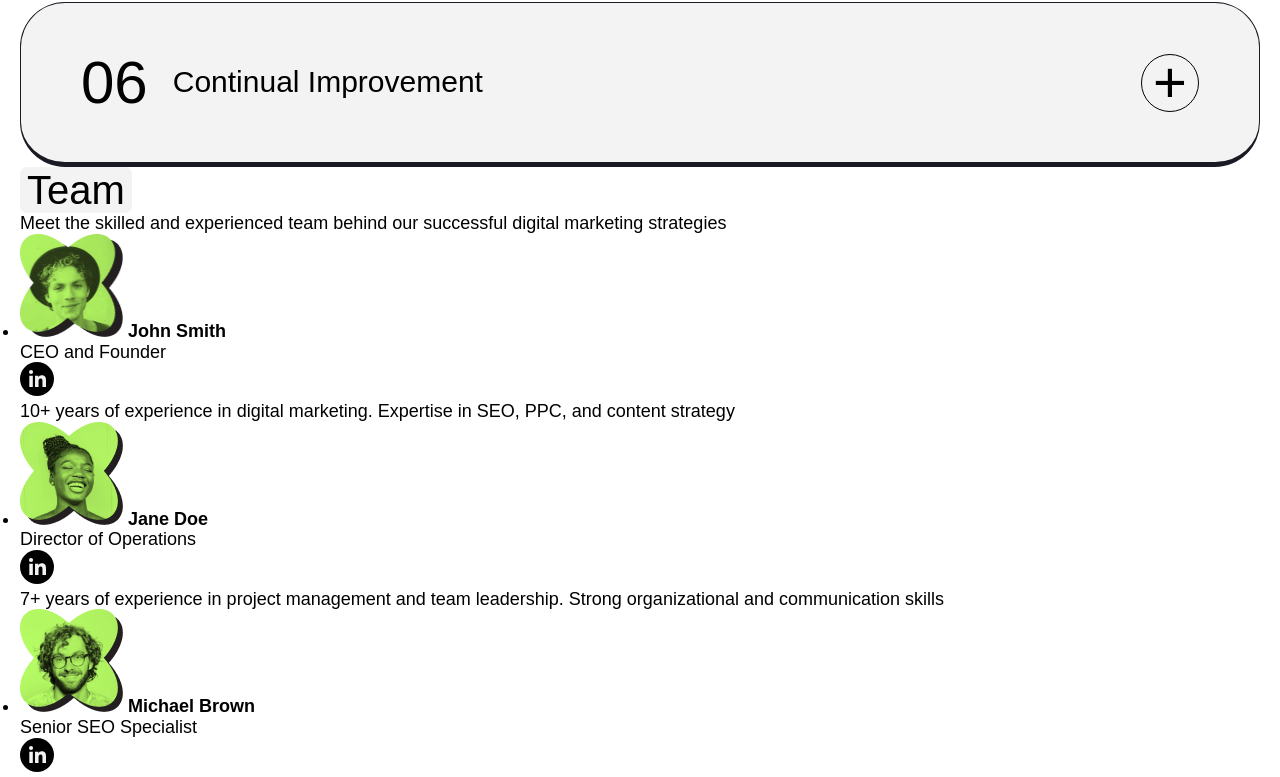
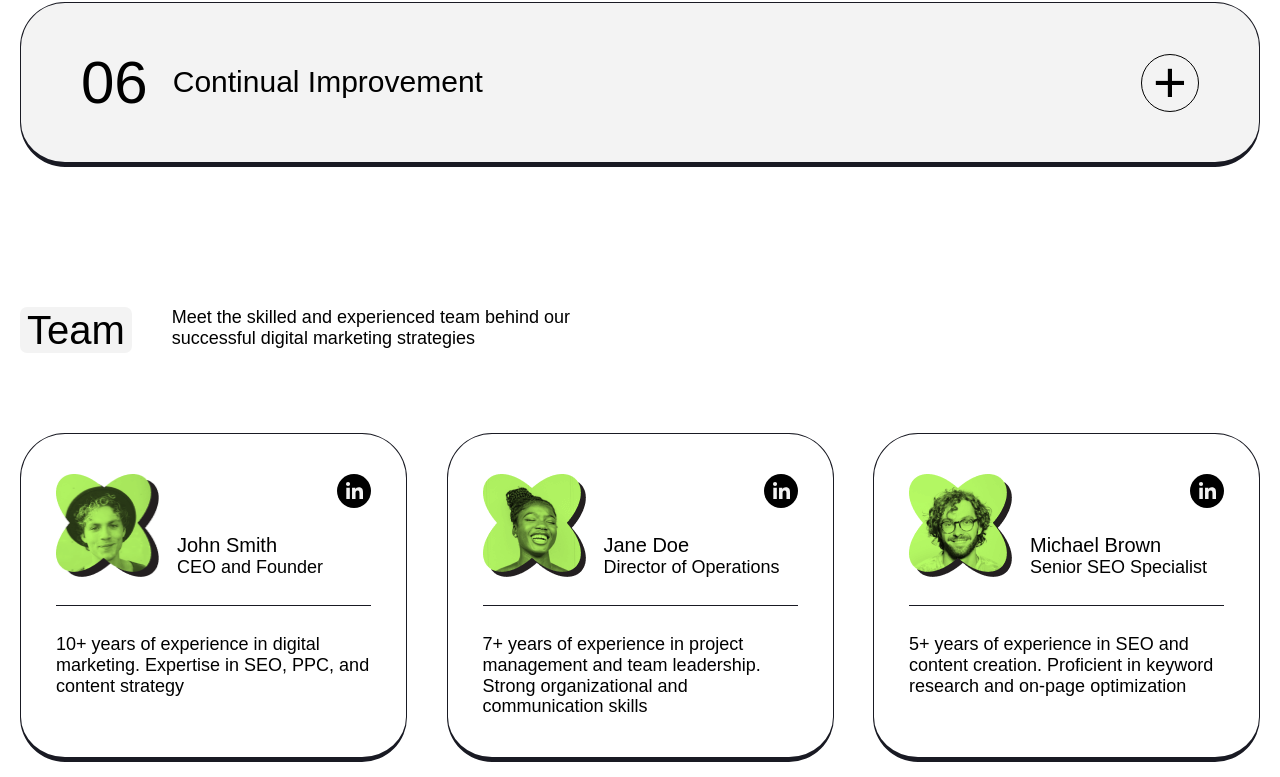
Before and after one commit to bekzodxudaybergenow/positivus-landing-page, a plain HTML site: page index.html in a window 1280 px wide. Shown: the part 4241-5018 px from the top of the page. Drawn offline with nearby package versions, Linux system fonts and the light colour scheme; a web font is replaced by a local one.

Commit message:
Add styles to the Team section

```diff
--- /dev/null
+++ b/scss/block/_team.scss
@@ -0,0 +1,78 @@
+.team {
+    padding-top: 140px;
+}
+.team__content {
+    display: flex;
+    margin-bottom: 80px;
+}
+.team__content-title {
+    margin-right: 40px;
+}
+.team__content--desc {
+    max-width: 473px;
+}
+.team__list {
+    display: grid;
+    grid-template-columns: repeat(3, auto);
+    justify-content: space-between;
+    row-gap: 40px;
+    list-style: none;
+    margin-bottom: 40px;
+}
+.team__list--item {
+    max-width: 387px;
+    padding: 40px 35px;
+    border-radius: 45px;
+    border: 1px solid var(--EERIE-BLACK);
+    border-bottom: 5px solid var(--EERIE-BLACK);
+    position: relative;
+}
+.team__item--me {
+    display: flex;
+    padding-bottom: 28px;
+    margin-bottom: 28px;
+    border-bottom: 1px solid var(--EERIE-BLACK);
+
+    & img {
+        max-width: 103px;
+        height: 103px;
+    }
+    & span {
+        align-self: flex-end;
+        font-size: 18px;
+        margin-left: 18px;
+
+        & b {
+            font-size: 20px;
+            font-weight: 500;
+        }
+    }
+}
+.team__me--link {
+    position: absolute;
+    width: 34px;
+    height: 34px;
+    top: 40px;
+    right: 35px;
+    transition: opacity ease .3s;
+
+    & svg {
+        display: block;
+    }
+    &:hover {
+        opacity: .8;
+    }
+    &:active {
+        opacity: 1;
+    }
+}
+.list__item--desc {
+    font-size: 18px;
+    font-weight: 400;
+}
+.team__btn {
+    max-width: 269px;
+    width: 100%;
+    margin-left: auto;
+    cursor: pointer;
+}
--- a/scss/block/main.scss
+++ b/scss/block/main.scss
@@ -8,3 +8,4 @@
 @import '../block/help';
 @import '../block/case';
 @import '../block/process';
+@import '../block/team';
```
Also changed, not shown: css/main.css, 1 other file.
